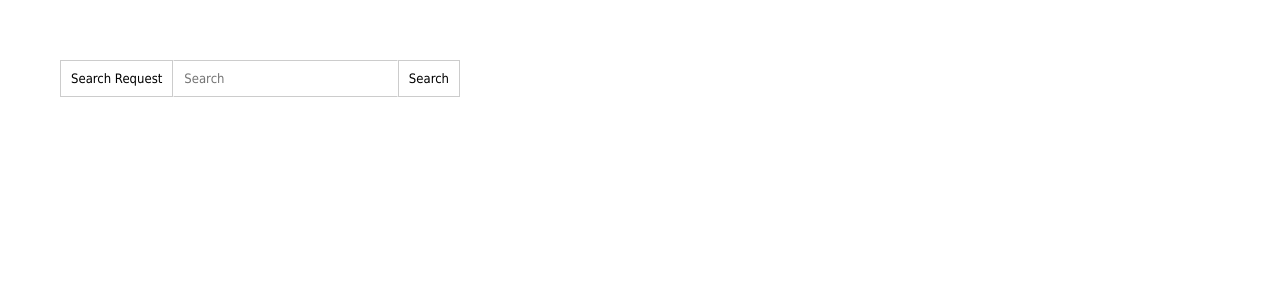
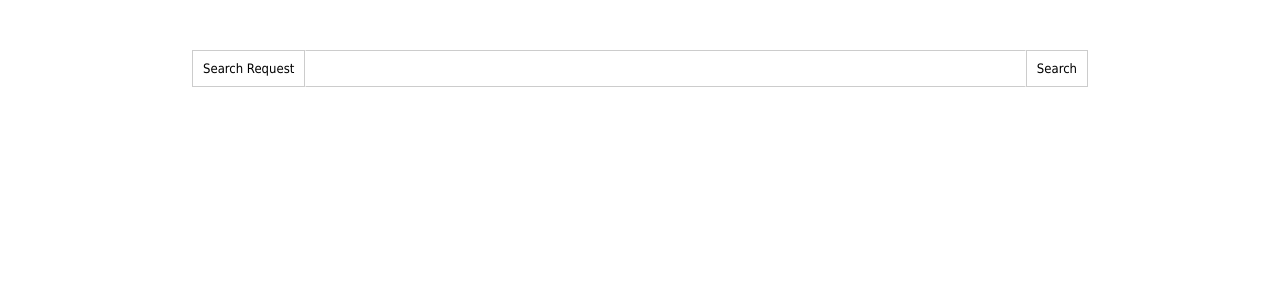
Before and after one commit to artemstudying/github_search_app, a React (Create React App) app: page / in a window 1280 px wide. Shown: the top 300 px of the page. Built offline with nearby package versions, Linux system fonts and the light colour scheme.

Commit message:
all basic functional works

```diff
--- /dev/null
+++ b/src/Components/Elements/Input/Input.jsx
@@ -0,0 +1,38 @@
+import React,{Component} from 'react';
+import Btn from '../Button/Btn'
+
+class Input extends Component{
+	constructor(props){
+		super(props);
+		this.state = {value: props.value}
+		this.updateValue = this.updateValue.bind(this);
+	}
+
+	updateValue(e){
+		this.props.updateValue(e);
+	}
+
+	render(){
+		const { type, name , value , id  } = this.props;
+		return(
+			<div className={this.props.myStyleGroupe}>
+				<label className={this.props.myStyleL}>{this.props.nameL}</label>
+				<input
+					className={this.props.myStyleI}
+					id={id}
+					type={this.props.type}
+					name={this.props.name}
+					onChange = {this.updateValue}
+					value={this.state.value}
+				/>
+				<Btn
+					BtnName={this.props.btnName}
+					myStyle={this.props.btnStyle}
+					press={this.props.btnPress}/>
+			</div>
+		);
+	}
+
+}
+
+export default Input;
--- a/src/Components/SearchPage/SearchPage.css
+++ b/src/Components/SearchPage/SearchPage.css
@@ -28,12 +28,20 @@ p {
 }
 
 body {
-    padding: 60px;
     box-sizing: border-box;
 }
+.container{
+    width: 100%;
+    padding-top: 50px;
+
+}
+
 .input-group {
+    margin: 0 auto;
+
+    width: 70%;
     display: table;
-    width: 400px;
+    /* width: 400px; */
 }
 
 .input-group label,
@@ -65,7 +73,21 @@ body {
 .input-group :first-child {
     border-left-color: #ccc;
 }
+.search-result-box {
+    margin: 0 auto;
+    width: 70%;
+    display: grid;
+    grid-template-columns: 5fr 1fr;
+    padding-top: 5px;
+    padding-bottom: 5px;
+    padding-left: 10px;
+}
+.result-item {
 
-.input-list {
-    margin-top: 20px;
 }
+.btn-delete {
+
+}
+.btn-delete:hover {
+    cursor: pointer;
+}
--- a/src/Components/SearchPage/SearchPage.js
+++ b/src/Components/SearchPage/SearchPage.js
@@ -1,47 +1,88 @@
-import React, {Component} from 'react';
+import React, {Component} from 'react'
 import Style from './SearchPage.css'
 import Btn from '../Elements/Button/Btn'
+import Input from '../Elements/Input/Input'
 
 class SearchPage extends Component {
     constructor(props) {
         super(props);
         this.state = {
+            inputValue: props.inputValue,
             searchData: []
         }
         this.getSearchData = this.getSearchData.bind(this);
+        this.changeInputValue = this.changeInputValue.bind(this);
+        this.deleteItem = this.deleteItem.bind(this);
     }
 
     // componentWillMount(){
     //     this.getSearchData();
     // }
+    changeInputValue(e){
+        this.setState({inputValue: e.target.value})
+        console.log(this.state.inputValue);
+
+    }
     getSearchData(){
-        let inputField = document.querySelector('.input');
+        // let inputField = document.querySelector('.input');
 
-        fetch('https://api.github.com/search/repositories?q='+inputField,
+        fetch('https://api.github.com/search/repositories?q='+this.state.inputValue,
             {   mode:'cors',
                 method: 'GET',
             })
         .then(res=>{
             res.json().then(res=>{
-                this.setState({searchData:res})
-                // console.log(res);
+                this.setState({searchData:res.items})
+                console.log(res);
             })
         })
     }
+
+    deleteItem(id){
+        let arr = this.state.searchData;
+        arr.forEach((item,i) => {
+            if(item.id === id){
+                arr.splice(i, 1);
+            }
+        });
+        this.setState({searchData: arr})
+    }
+
+
+
+
     render(){
-        // let searchResult = this.state.searchData? this.state.searchData.item.map((item, i)=> {
 
-        // }):' ';
-        // console.log(searchResult);
+        let requestItemList = this.state.searchData? this.state.searchData.map((item, i)=> {
+                        return(
+                            <div key={i} className='search-result-box'>
+                                <span className='result-item'>{item.name}</span>
+                                <span className='btn-delete' onClick={()=>{this.deleteItem(item.id)}}>Delete</span>
+                            </div>
+                        )
+        }):'';
 
         return(
-            <div>
-                <div className="input-group">
-                    <label>Search Request</label>
-                    <input type="text" placeholder="Search" />
-                    <Btn myStyle='btn' BtnName='Search' press={this.getSearchData}/>
+
+            <div className='container'>
+                        <Input
+                            myStyleGroupe="input-group"
+							type="text"
+							name="Search"
+							myStyleI="form_input-AUTH"
+							nameL="Search Request"
+							myStyleL="form_label-AUTH"
+							updateValue={this.changeInputValue}
+                            value={this.state.inputValue}
+                            btnName="Search"
+                            btnStyle="btn"
+                            btnPress={this.getSearchData}
+
+						/>
+
+                <div>
+                    {requestItemList}
                 </div>
-                <div> </div>
 
             </div>
         )
```
Also changed, not shown: 1 other file (tests, documents, lock files or other folders).
